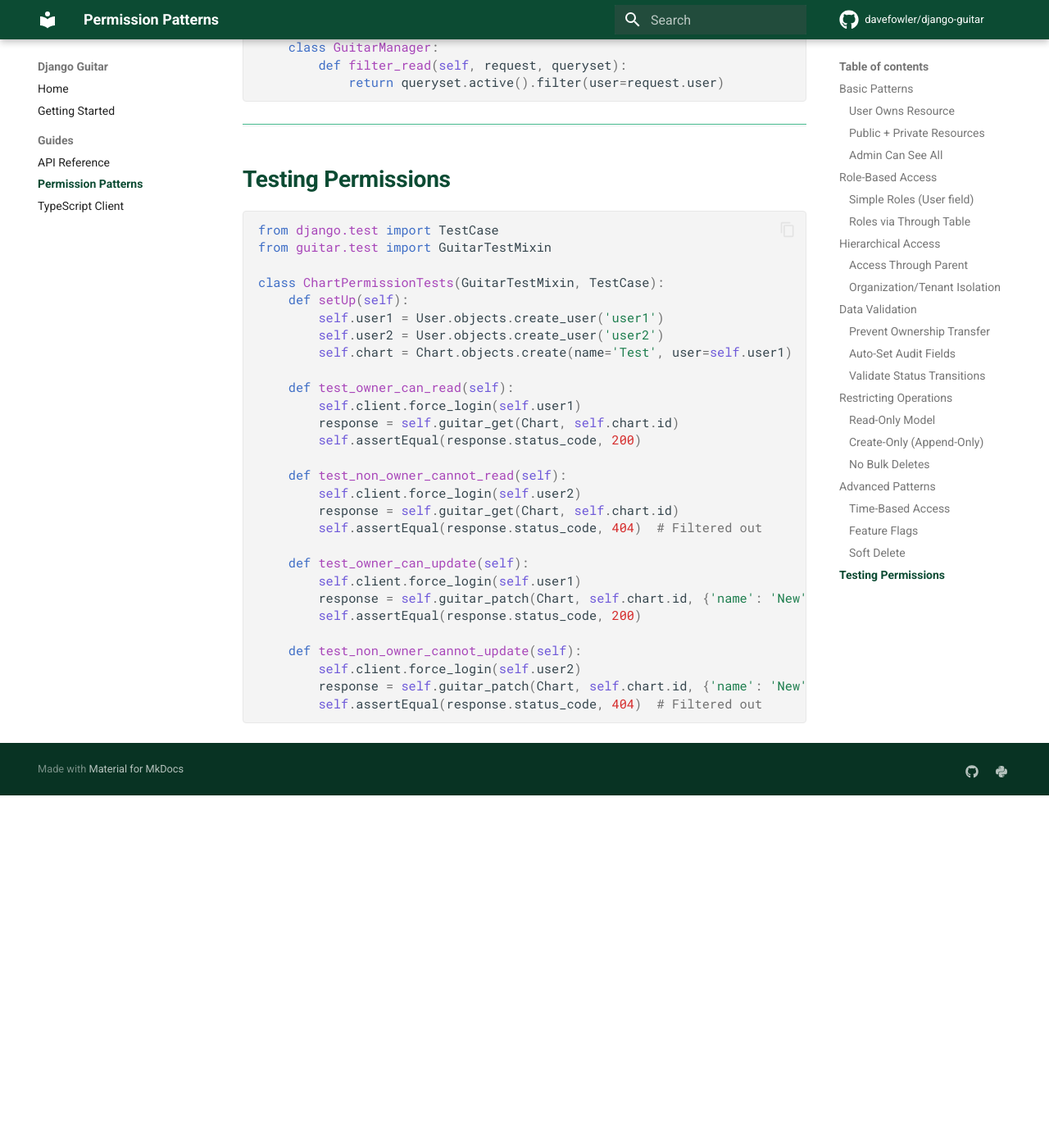
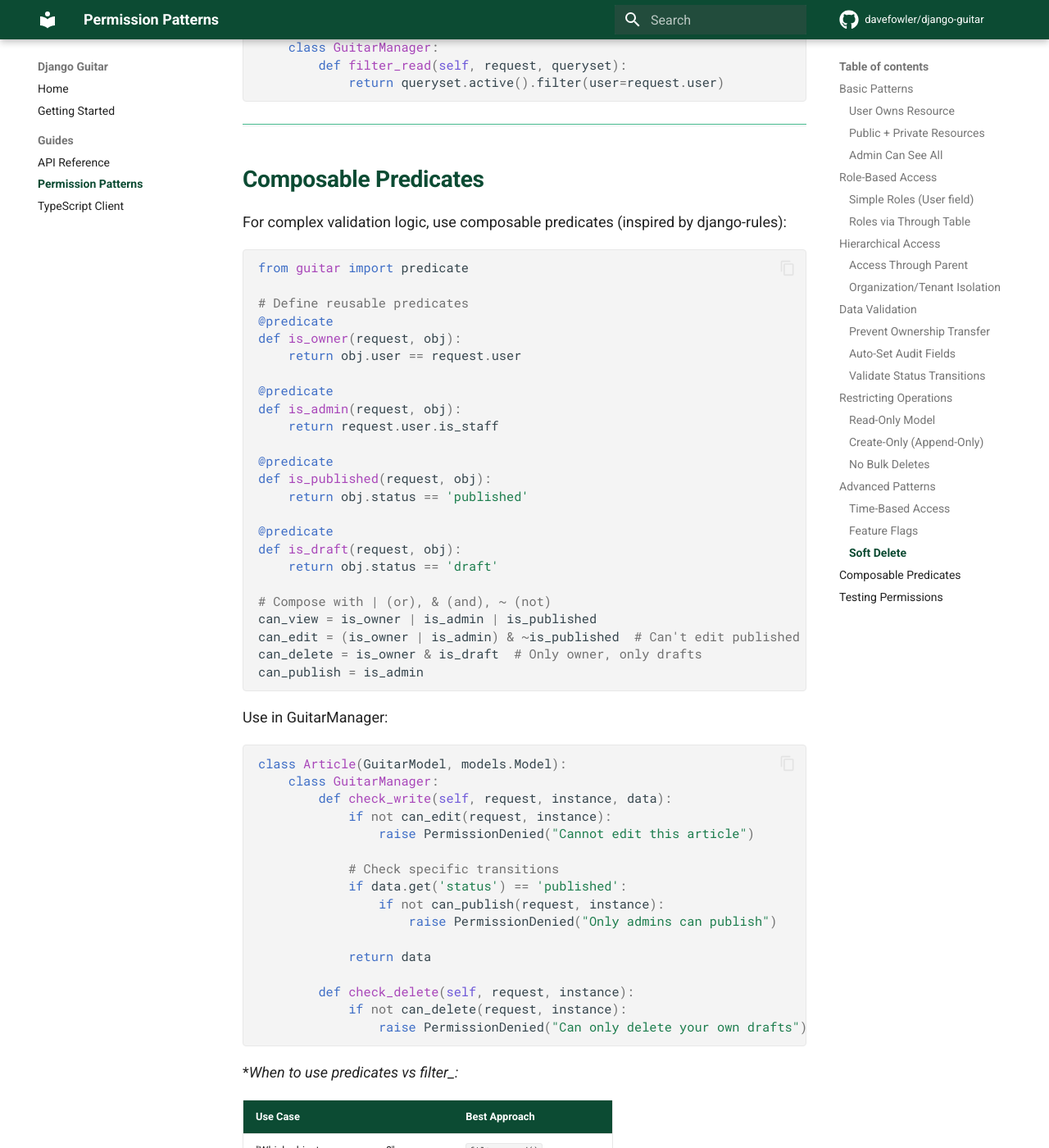
Before and after one commit to davefowler/django-guitar, an MkDocs documentation site: the page built from docs/permission-patterns.md, in a window 1280 px wide and 1400 px high, scrolled down 6888 px. Shown: the whole window at 82% size. Built offline with MkDocs 1.6.1 and Material for MkDocs 9.7.7, drawn with Linux system fonts in a browser that asks for light colours; comment, search, counter and statistics services are not loaded; before the commit the page ends 7858 px from its top, so only the background shows below that; some of the changed text lies outside the part shown.

Commit message:
adding predicate structure for checks inspired by django-rules

````diff
--- a/docs/permission-patterns.md
+++ b/docs/permission-patterns.md
@@ -310,6 +310,70 @@ class Chart(GuitarModel, models.Model):
 
 ---
 
+## Composable Predicates
+
+For complex validation logic, use composable predicates (inspired by django-rules):
+
+```python
+from guitar import predicate
+
+# Define reusable predicates
+@predicate
+def is_owner(request, obj):
+    return obj.user == request.user
+
+@predicate
+def is_admin(request, obj):
+    return request.user.is_staff
+
+@predicate
+def is_published(request, obj):
+    return obj.status == 'published'
+
+@predicate
+def is_draft(request, obj):
+    return obj.status == 'draft'
+
+# Compose with | (or), & (and), ~ (not)
+can_view = is_owner | is_admin | is_published
+can_edit = (is_owner | is_admin) & ~is_published  # Can't edit published
+can_delete = is_owner & is_draft  # Only owner, only drafts
+can_publish = is_admin
+```
+
+Use in GuitarManager:
+
+```python
+class Article(GuitarModel, models.Model):
+    class GuitarManager:
+        def check_write(self, request, instance, data):
+            if not can_edit(request, instance):
+                raise PermissionDenied("Cannot edit this article")
+
+            # Check specific transitions
+            if data.get('status') == 'published':
+                if not can_publish(request, instance):
+                    raise PermissionDenied("Only admins can publish")
+
+            return data
+
+        def check_delete(self, request, instance):
+            if not can_delete(request, instance):
+                raise PermissionDenied("Can only delete your own drafts")
+```
+
+**When to use predicates vs filter_*:**
+
+| Use Case | Best Approach |
+|----------|---------------|
+| "Which objects can user see?" | `filter_read()` |
+| "Can user edit this specific field?" | Predicate in `check_write()` |
+| "Can user perform this state transition?" | Predicate in `check_write()` |
+| Bulk operations | `filter_*()` methods |
+| Single-object validation | Predicates |
+
+---
+
 ## Testing Permissions
 
 ```python
````
Also changed, not shown: docs/api-reference.md (+30 -0 lines), spec.md (+86 -0 lines).
